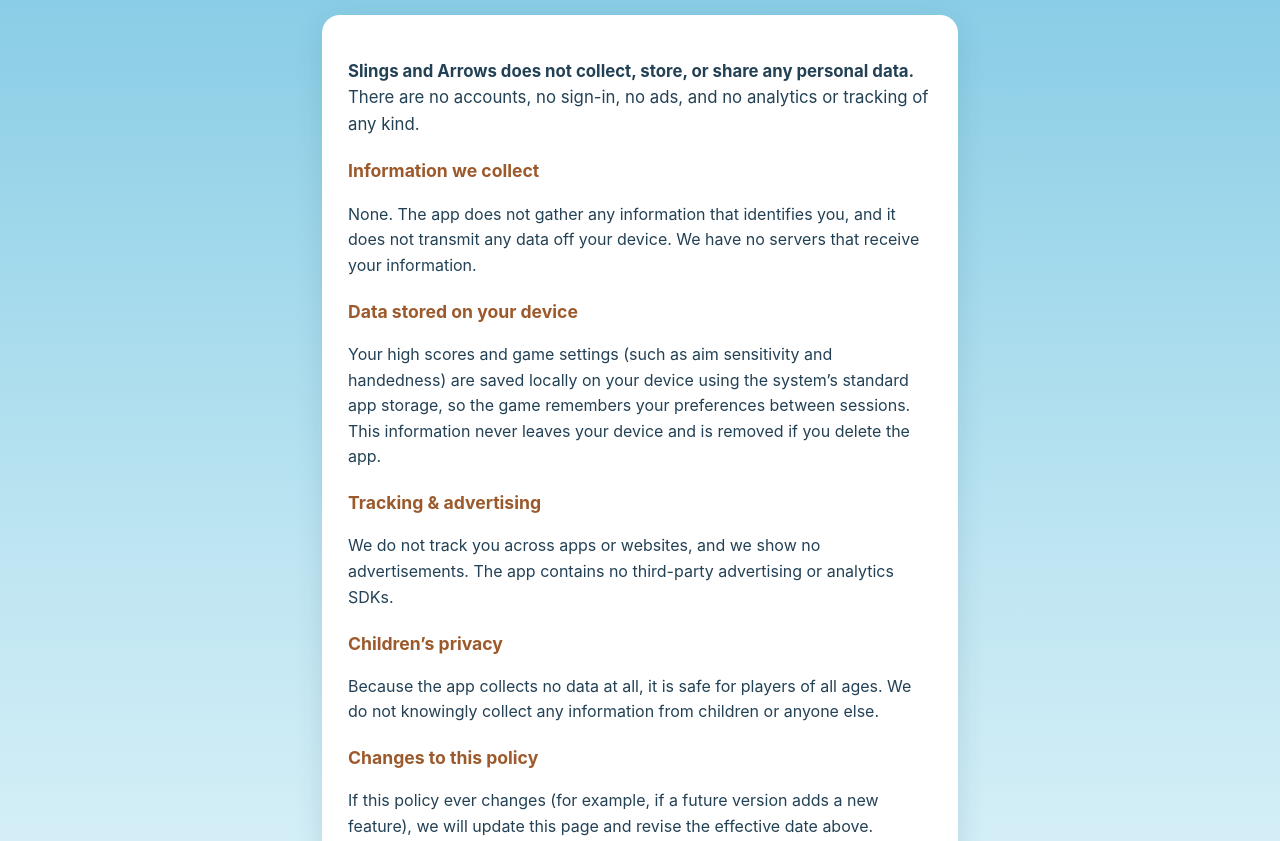
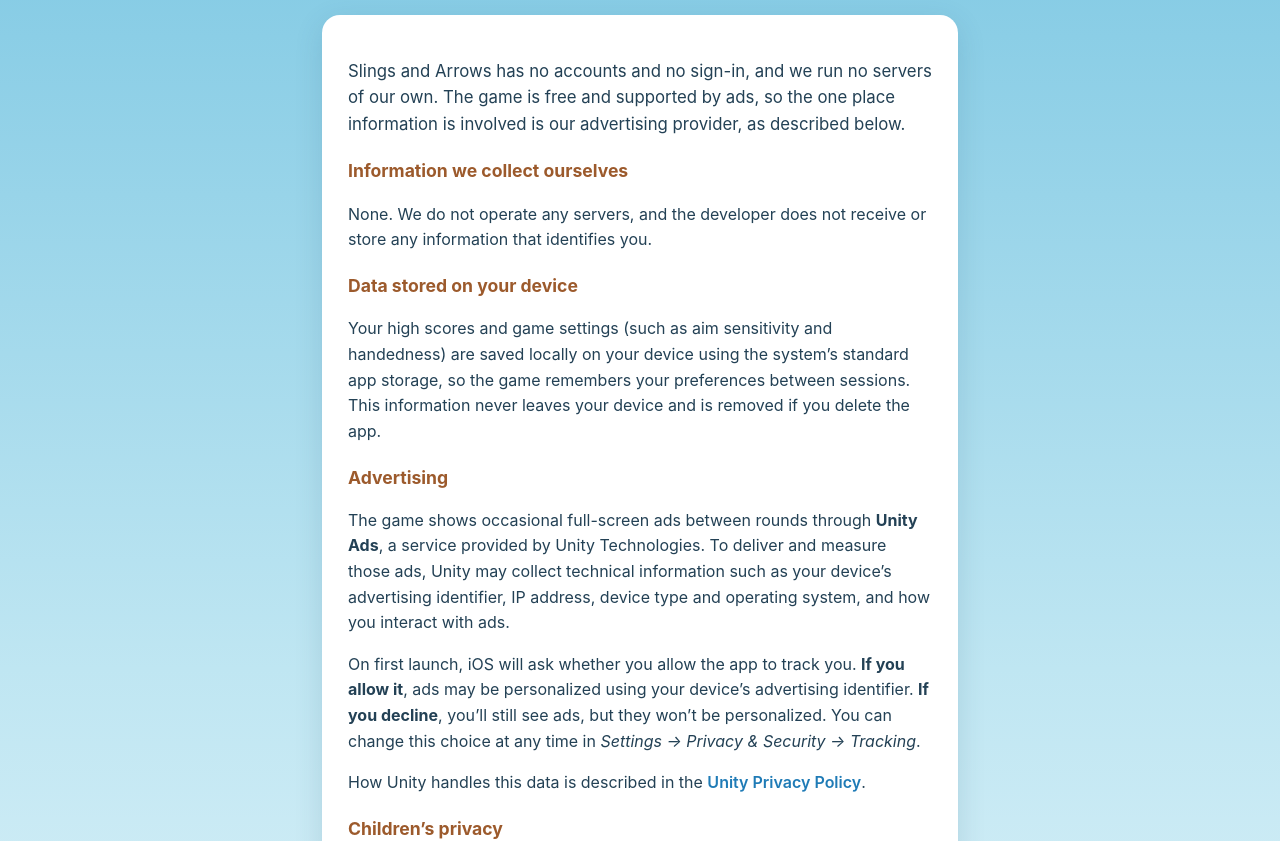
Before and after one commit to samvschantz/slings-and-arrows, a plain HTML site: page privacy.html in a window 1280 px wide. Shown: the part 122-963 px from the top of the page. Drawn offline with Linux system fonts and the light colour scheme.

Commit message:
Privacy policy: disclose Unity Ads + ATT

```diff
--- a/privacy.html
+++ b/privacy.html
@@ -29,29 +29,37 @@
   <div class="eff">Slings and Arrows · Effective June 28, 2026</div>
 
   <div class="card">
-    <p class="lede"><strong>Slings and Arrows does not collect, store, or share any personal data.</strong>
-       There are no accounts, no sign-in, no ads, and no analytics or tracking of any kind.</p>
+    <p class="lede">Slings and Arrows has no accounts and no sign-in, and we run no servers of our own.
+       The game is free and supported by ads, so the one place information is involved is our advertising
+       provider, as described below.</p>
 
-    <h2>Information we collect</h2>
-    <p>None. The app does not gather any information that identifies you, and it does not transmit any
-       data off your device. We have no servers that receive your information.</p>
+    <h2>Information we collect ourselves</h2>
+    <p>None. We do not operate any servers, and the developer does not receive or store any information
+       that identifies you.</p>
 
     <h2>Data stored on your device</h2>
     <p>Your high scores and game settings (such as aim sensitivity and handedness) are saved locally on
        your device using the system’s standard app storage, so the game remembers your preferences
        between sessions. This information never leaves your device and is removed if you delete the app.</p>
 
-    <h2>Tracking &amp; advertising</h2>
-    <p>We do not track you across apps or websites, and we show no advertisements. The app contains no
-       third-party advertising or analytics SDKs.</p>
+    <h2>Advertising</h2>
+    <p>The game shows occasional full-screen ads between rounds through <strong>Unity Ads</strong>, a service
+       provided by Unity Technologies. To deliver and measure those ads, Unity may collect technical
+       information such as your device’s advertising identifier, IP address, device type and operating
+       system, and how you interact with ads.</p>
+    <p>On first launch, iOS will ask whether you allow the app to track you. <strong>If you allow it</strong>,
+       ads may be personalized using your device’s advertising identifier. <strong>If you decline</strong>,
+       you’ll still see ads, but they won’t be personalized. You can change this choice at any time in
+       <em>Settings → Privacy &amp; Security → Tracking</em>.</p>
+    <p>How Unity handles this data is described in the
+       <a href="https://unity.com/legal/privacy-policy" rel="noopener" target="_blank">Unity Privacy Policy</a>.</p>
 
     <h2>Children’s privacy</h2>
-    <p>Because the app collects no data at all, it is safe for players of all ages. We do not knowingly
-       collect any information from children or anyone else.</p>
+    <p>Slings and Arrows is not directed to children under 13, and we do not knowingly collect personal
+       information from children.</p>
 
     <h2>Changes to this policy</h2>
-    <p>If this policy ever changes (for example, if a future version adds a new feature), we will update
-       this page and revise the effective date above.</p>
+    <p>If this policy changes, we’ll update this page and revise the effective date above.</p>
 
     <h2>Contact</h2>
     <p>Questions about your privacy? Email
```
